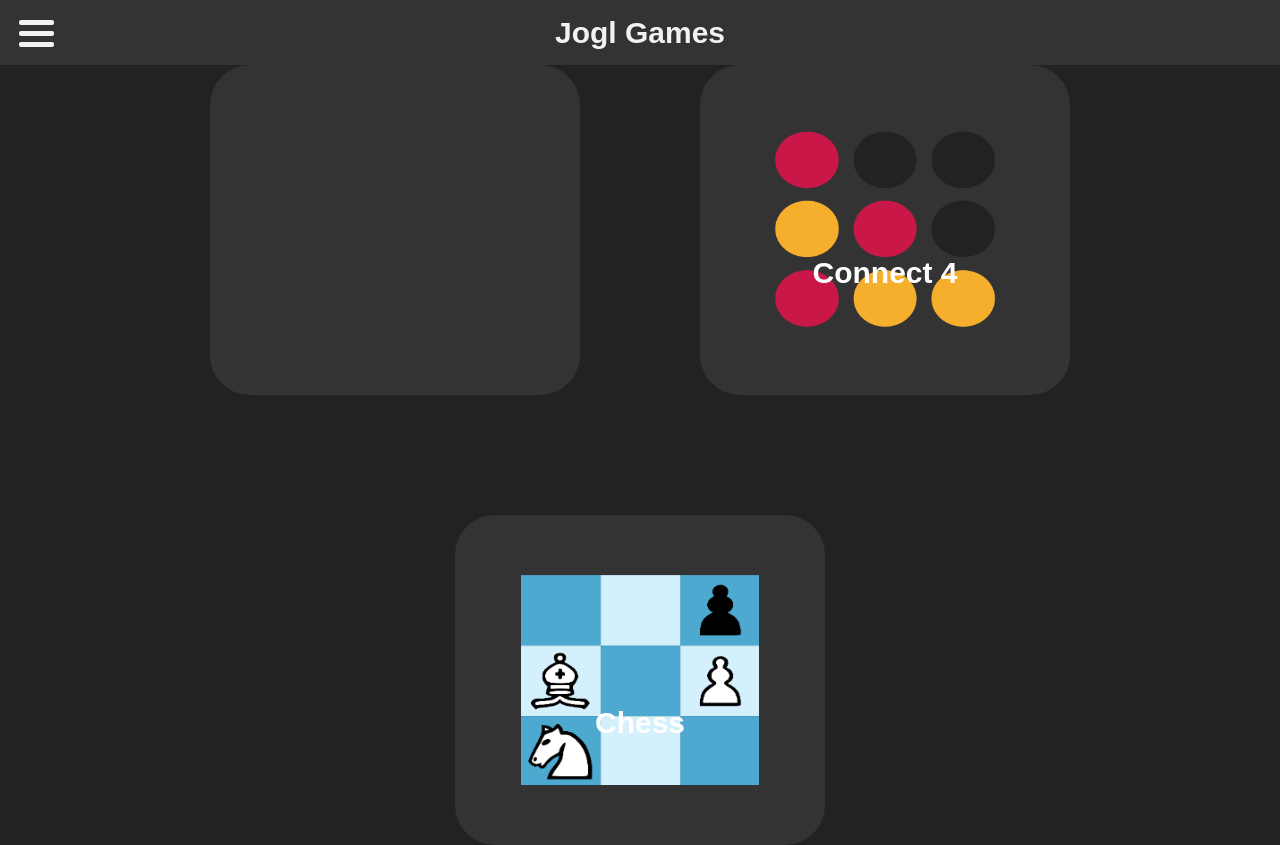
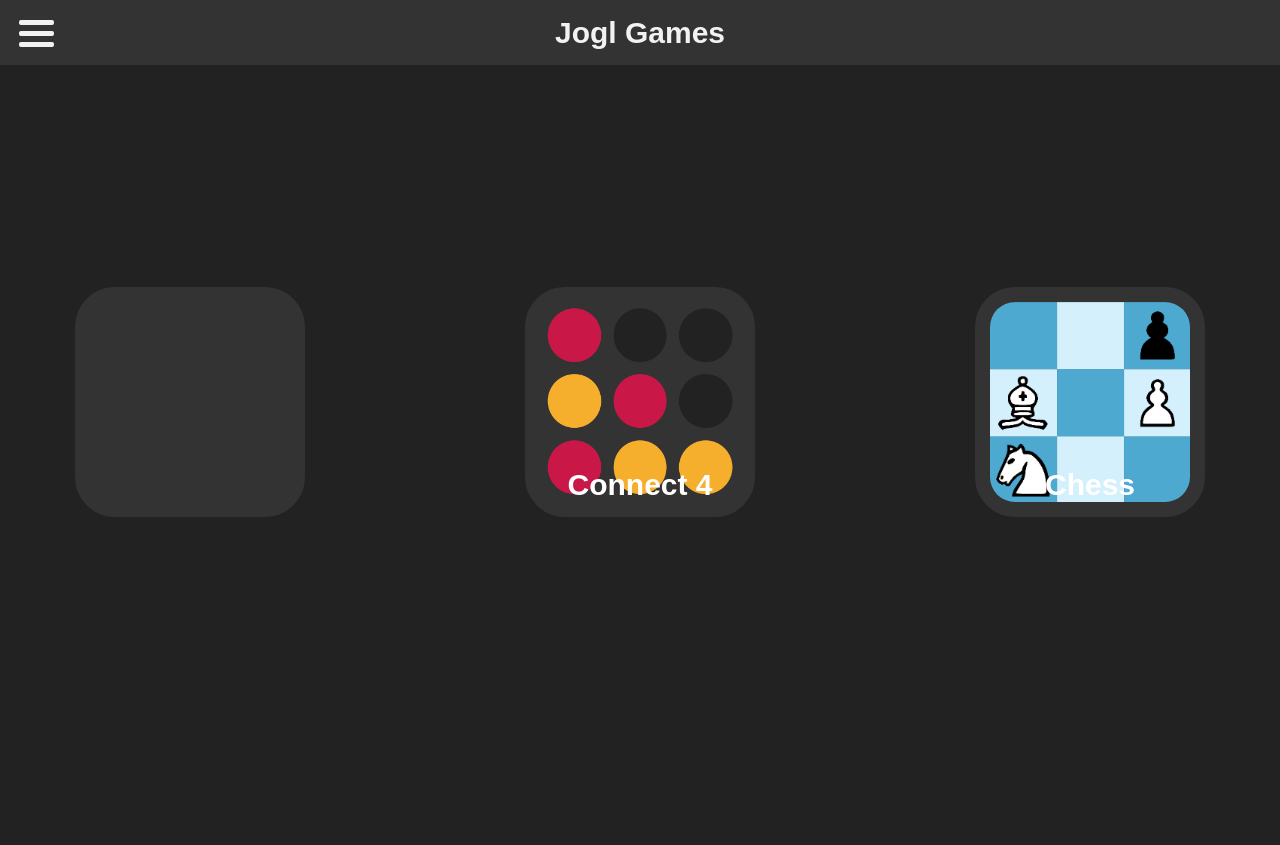
Before and after one commit to Jogll1/JoglGames, a website: page public/html/index.html in a window 1280 px wide. After the commit the page ends 800 px from the top, so only its background shows below. Drawn offline with Linux system fonts and the light colour scheme.

Commit message:
changed main menu icons more square and smaller res thumbnail, looks better but needs work with text placement

```diff
--- a/public/css/styles.css
+++ b/public/css/styles.css
@@ -108,7 +108,7 @@ img.noHighlightOrDrag {
     align-items: center;
     height: 674px;
     position: relative;
-    gap: 120px;
+    gap: 220px;
     /* background-color: #202020; */
     /* border: 5px solid green; */
 }
@@ -119,8 +119,8 @@ img.noHighlightOrDrag {
     border: 15px solid #333333;
     /* padding: 155px 175px; */
 
-    width: 340px;
-    height: 300px;
+    width: 200px;
+    height: 200px;
 
     color: white;
     font-size: 20px;
@@ -136,16 +136,16 @@ img.noHighlightOrDrag {
 .gameContainer:hover {
     margin: -25px;
     /* padding: 170px 190px; */
-    width: 390px;
-    height: 344.3px;
+    width: 250px;
+    height: 250px;
     /* width: 115%;
     height: 115%; */
     font-size: 23px;
 }
 
 .gameContainerImg {
-    width: 70%;
-    height: 70%;
+    width: 100%;
+    height: 100%;
 
     /* transform: translate(0, -17.5%); */
     /* centre div */
```
